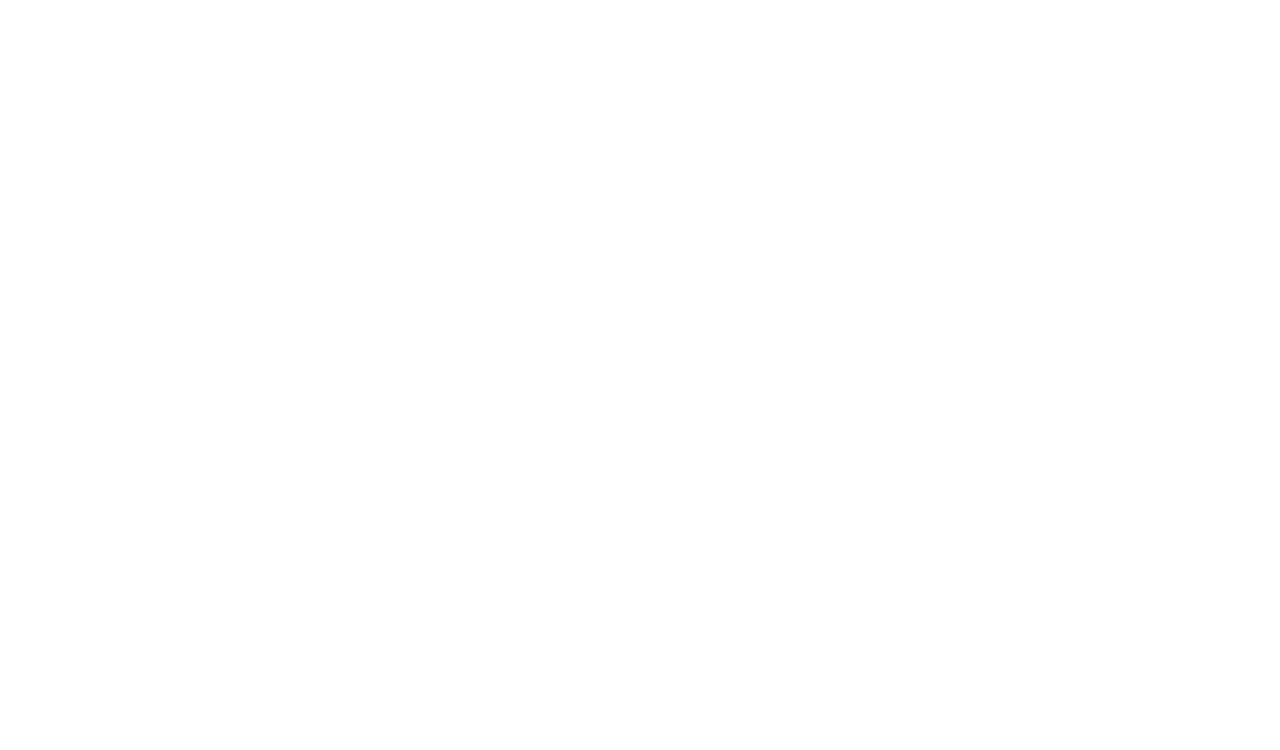
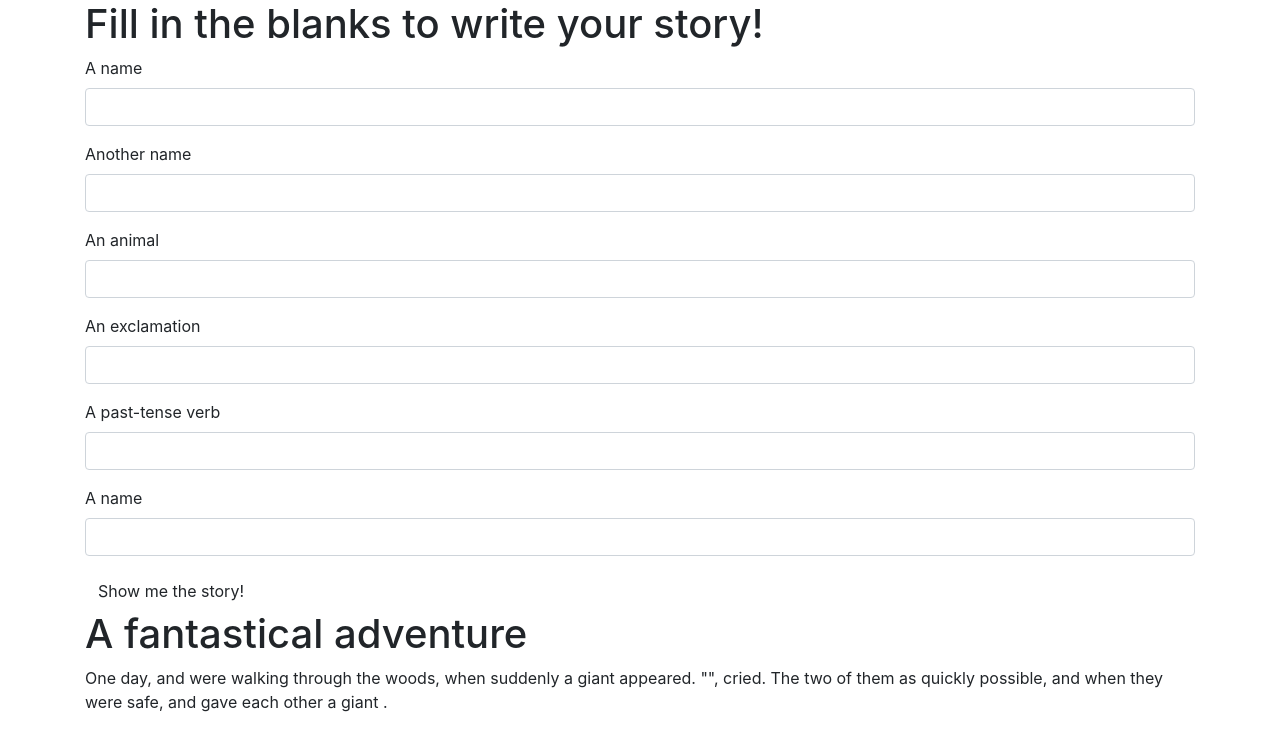
Before and after one commit to MicahOlson/mad-libs, a plain HTML site: page index.html in a window 1280 px wide. Drawn offline with Linux system fonts and the light colour scheme.

Commit message:
Add form elements, bootstrap classes, and story content/structure

```diff
--- a/index.html
+++ b/index.html
@@ -1,5 +1,6 @@
 <!DOCTYPE html>
 <html lang="en-US">
+
 <head>
   <meta charset="UTF-8">
   <meta name="viewport" content="width=device-width, initial-scale=1.0">
@@ -7,11 +8,50 @@
   <script src="js/scripts.js"></script>
   <link rel="stylesheet" href="css/bootstrap.css" type="text/css">
   <link rel="stylesheet" href="css/styles.css" type="text/css">
-  <title>Mad Libs</title>
+  <title>A fantastical adventure</title>
 </head>
+
 <body>
   <div class="container">
-
+    <h1>Fill in the blanks to write your story!</h1>
+    <div>
+      <form id="formOne">
+        <div class="form-group">
+          <label for="person1">A name</label>
+          <input id="person1" class="form-control" type="text">
+        </div>
+        <div class="form-group">
+          <label for="person2">Another name</label>
+          <input id="person2" class="form-control" type="text">
+        </div>
+        <div class="form-group">
+          <label for="animal">An animal</label>
+          <input id="animal" class="form-control" type="text">
+        </div>
+        <div class="form-group">
+          <label for="exclamation">An exclamation</label>
+          <input id="exclamation" class="form-control" type="text">
+        </div>
+        <div class="form-group">
+          <label for="verb">A past-tense verb</label>
+          <input id="verb" class="form-control" type="text">
+        </div>
+        <div class="form-group">
+          <label for="noun">A name</label>
+          <input id="noun" class="form-control" type="text">
+        </div>
+        <button type="submit" class="btn">Show me the story!</button>
+      </form>
+    </div>
+    <div id="story">
+      <h1>A fantastical adventure</h1>
+      <p>One day, <span class="person1"></span> and <span class="person2"></span> were walking through the woods, when
+        suddenly a giant <span class="animal"></span> appeared. "<span class="exclamation"></span>", <span
+          class="person1"></span> cried. The two of them <span class="verb"></span> as quickly possible, and when they
+        were safe, <span class="person1"></span> and <span class="person2"></span> gave each other a giant <span
+          class="noun"></span>.</p>
+    </div>
   </div>
 </body>
+
 </html>
```
